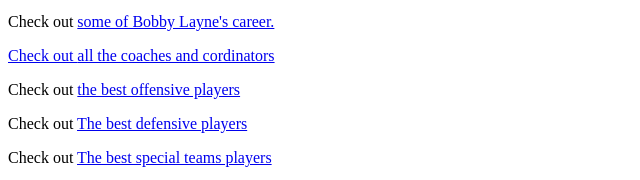
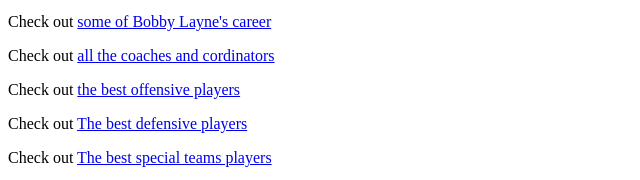
Before and after one commit to JacksonToler28/web-design, a plain HTML site: page index.html in a window 1280 px wide. Shown: the part 1151-1331 px from the top of the page, 0-640 px from the left. Drawn offline with Linux system fonts and the light colour scheme.

Commit message:
Update index.html

```diff
--- a/index.html
+++ b/index.html
@@ -11,8 +11,8 @@
         <p>Check out the <a href="history.html">Detroit Lions history</a></p>
         <p>Check out the <a href="Records.html">Records page</a></p>
         <p>Check out the <a href="Top 5 players.html">Top 5 players</a></p>
-        <p>Check out <a href="Bobby_Layne.html">some of Bobby Layne's career.
-        <p>Check out <a href="Coaches and Cordinators.html"> all the coaches and cordinators</a></p>
+        <p>Check out <a href="Bobby_Layne.html">some of Bobby Layne's career</a></p>
+        <p>Check out <a href="coaches and cordinators.html"> all the coaches and cordinators</a></p>
         <p>Check out <a href="best player at every position.html"> the best offensive players</a></p>
         <p>Check out <a href="Best deffensive player at every position.html"> The best defensive players</a></p>
         <p>Check out <a href="Best special teams players.html"> The best special teams players</a></p>
```
